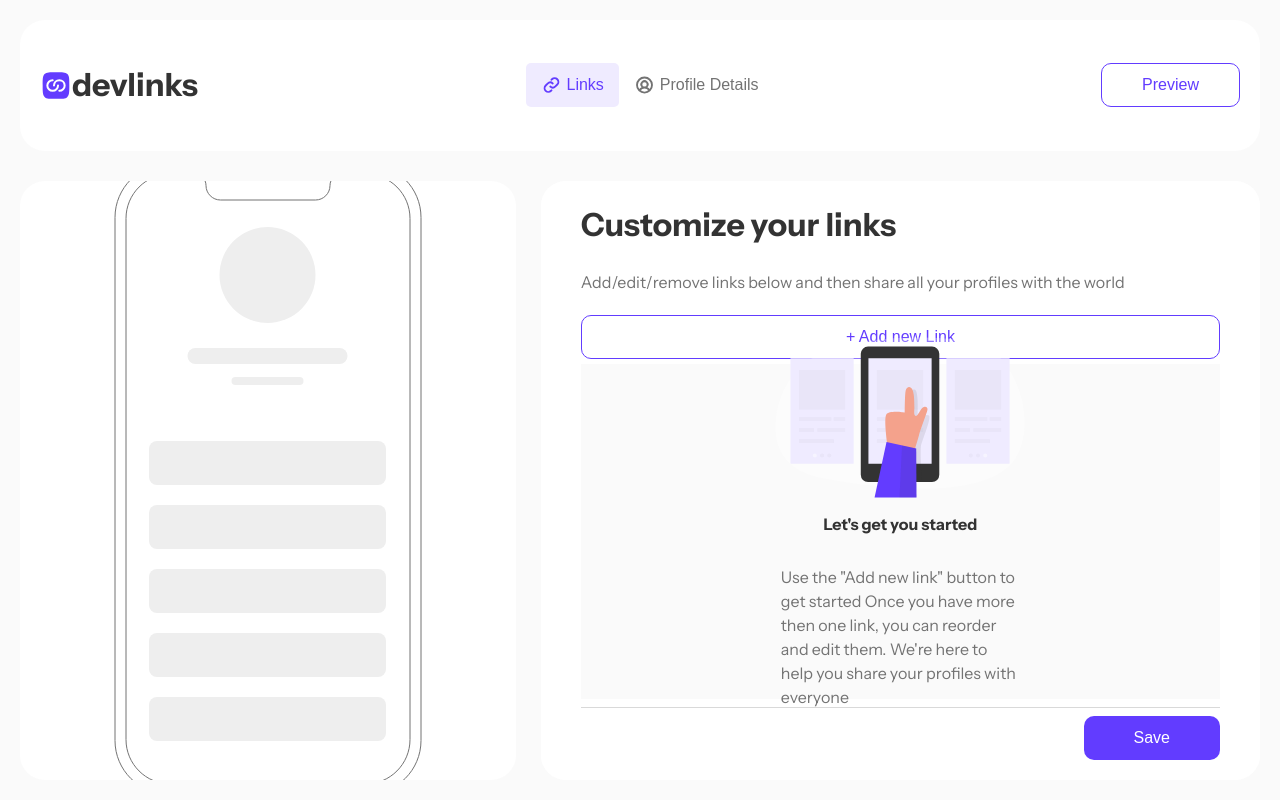
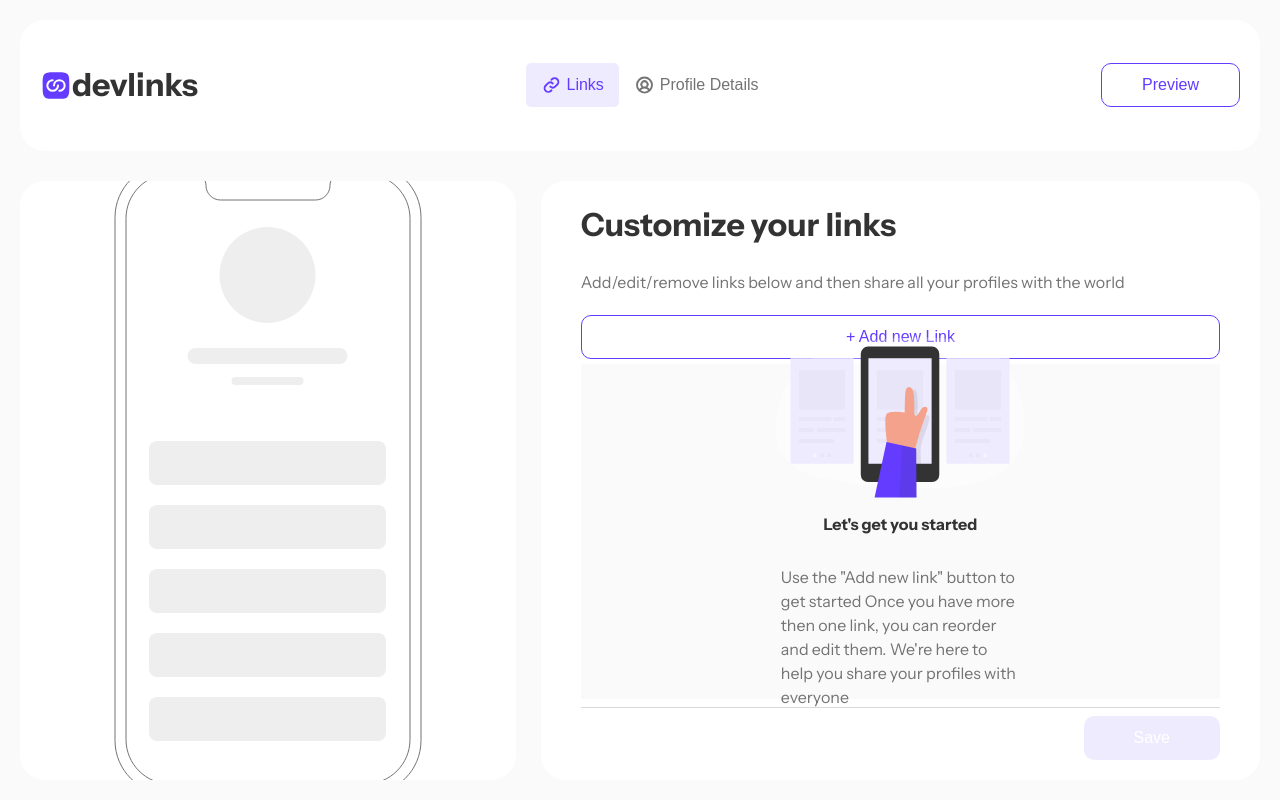
Before and after one commit to JoelStorr/FM-LinkSharing-App, a Nuxt app: page /editor in a window 1280 px wide. Built offline with nearby package versions, Linux system fonts and the light colour scheme; no server answers.

Commit message:
performed checks if data can be saved to server

```diff
--- a/components/Link/editor.vue
+++ b/components/Link/editor.vue
@@ -46,7 +46,7 @@
 
     <div class="btn-holder">
       <div class="btn-spacer"></div>
-      <UIButtonPrimary class="save-btn" :disabled="false" @on-click="save"
+      <UIButtonPrimary class="save-btn" :disabled="activeSave" @on-click="save"
         >Save</UIButtonPrimary
       >
     </div>
@@ -64,7 +64,7 @@ const emits = defineEmits(["save", "linkadded"]);
 const props = defineProps({});
 
 const store = useMainStore();
-const { addEmpty, add, reoderLinks, saveData } = store;
+const { addEmpty, add, reoderLinks, saveData, checkLinkSave } = store;
 
 const links = computed({
   get() {
@@ -75,6 +75,12 @@ const links = computed({
     emits("linkadded");
   },
 });
+
+
+  let activeSave = computed(()=>{
+    console.log(store.linkSave)
+    return !store.linkSave
+  })
 
 const dragging = useState("dragging", () => {
   return false;
--- a/components/Profile/editor.vue
+++ b/components/Profile/editor.vue
@@ -66,7 +66,7 @@
     <hr />
     <div class="btn-holder">
       <div class="btn-spacer"></div>
-      <UIButtonPrimary class="save-btn" :disabled="true">Save</UIButtonPrimary>
+      <UIButtonPrimary class="save-btn" :disabled="saveButton" @on-click="save">Save</UIButtonPrimary>
     </div>
   </div>
 </template>
@@ -76,7 +76,7 @@ import { useMainStore } from "~/store/index";
 import { emailRegEx } from "~/components/Helper";
 
 const store = useMainStore();
-const { addFristName, addLastName, addEmail } = store;
+const { addFristName, addLastName, addEmail, saveData } = store;
 
 const firstName = ref(store.profile.firstName);
 const isFirstNameError = ref(false);
@@ -91,6 +91,9 @@ const emailError = ref("");
 let timerFirst = null;
 let timerLast = null;
 let timerEmail = null;
+
+
+const saveButton = computed(()=>{return !store.profileSave})
 
 function onFirstNameChange(value) {
   if (timerFirst != null) {
@@ -144,6 +147,12 @@ function onEmailChange(value) {
 
   email.value = value;
 }
+
+function save(){
+    saveData();
+}
+
+
 </script>
 
 <style scoped>
```
